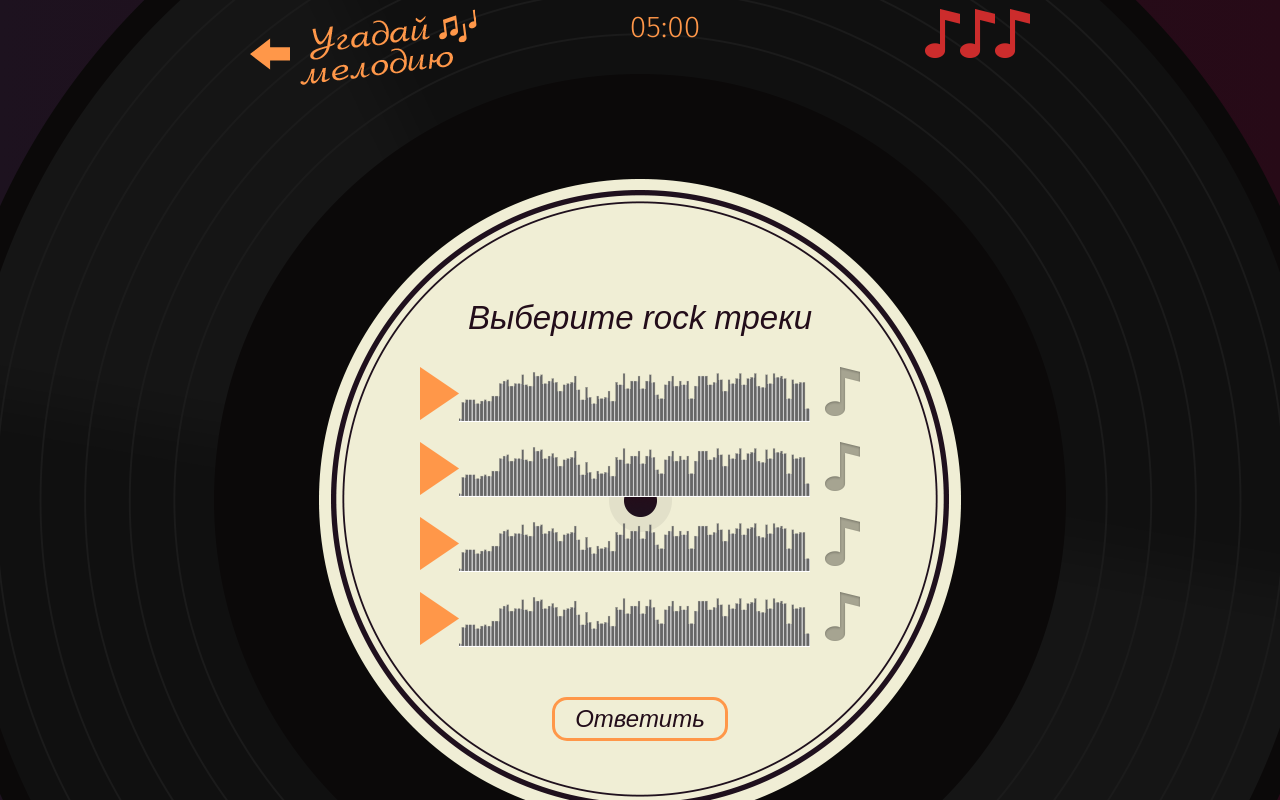
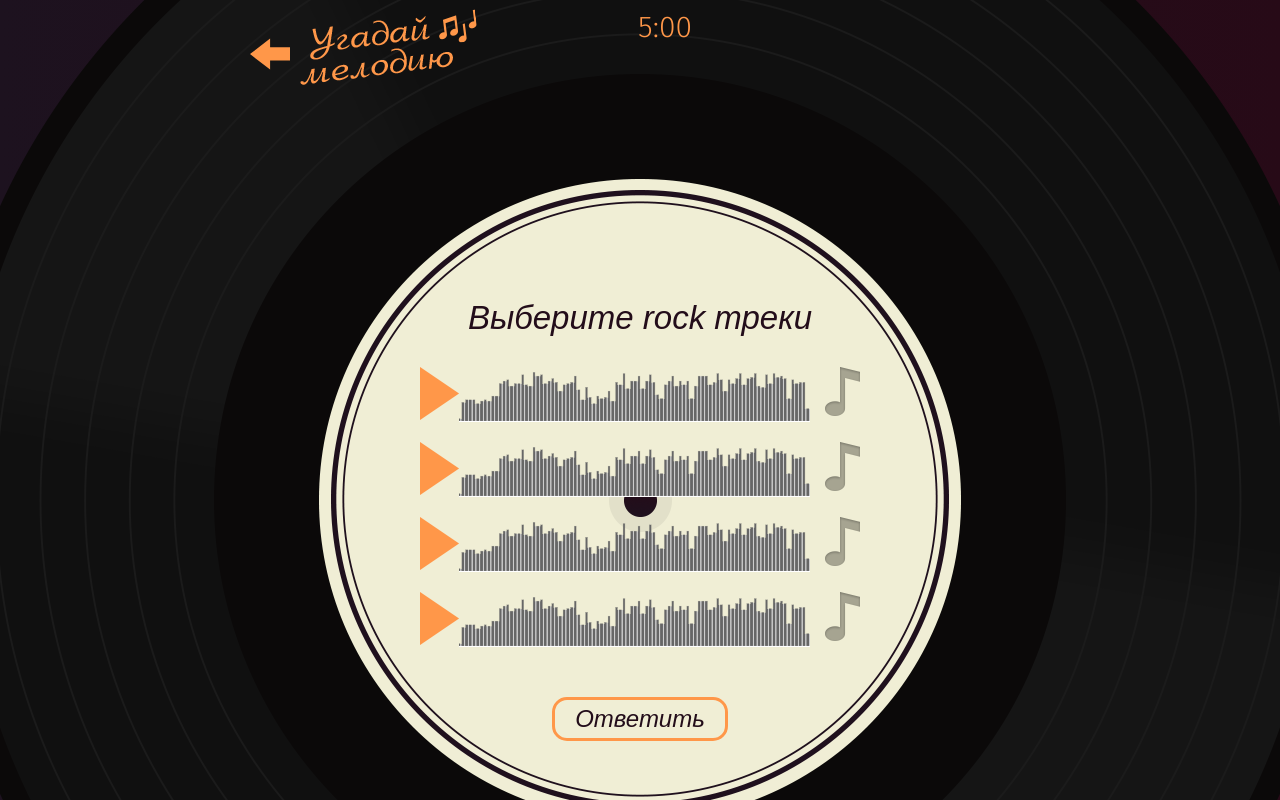
Before and after one commit to Ha4imon/guess-melody, a React app: page / in a window 1280 px wide. Both pictures are taken after a click on the button "Начать игру". Shown: the top 800 px of the page. Built offline with nearby package versions, Linux system fonts and the light colour scheme.

Commit message:
Логика ошибок

```diff
--- a/src/components/app/app.jsx
+++ b/src/components/app/app.jsx
@@ -6,6 +6,8 @@ import {ActionCreator} from "../../reducer";
 import {WelcomeScreen} from "../welcome-screen/welcome-screen.jsx";
 import {GameGenre} from "../game-genre/game-genre.jsx";
 import {GameArtist} from "../game-artist/game-artist.jsx";
+import {Mistakes} from "../mistakes/mistakes.jsx";
+import {Timer} from '../timer/timer.jsx';
 
 class App extends PureComponent {
   constructor(props) {
@@ -19,22 +21,26 @@ class App extends PureComponent {
   }
 
   _getScreen(props) {
-    const {step, onWelcomeScreenClick, onUserAnswer} = props;
+    const {
+      step,
+      onWelcomeScreenClick,
+      onUserAnswer,
+      mistakes,
+      gameQuestions,
+      time,
+    } = props;
 
     if (step === -1) {
-      const {gameTime, gameMistakes} = props;
-
       return (
         <WelcomeScreen
           key={step}
-          time={gameTime}
-          mistakes={gameMistakes}
+          time={time}
+          mistakes={mistakes}
           onStartButtonClick={onWelcomeScreenClick}
         />
       );
     }
 
-    const {gameQuestions, mistakes, gameMistakes} = props;
     const currentQuestion = gameQuestions[step];
 
     switch (currentQuestion.type) {
@@ -44,9 +50,12 @@ class App extends PureComponent {
             key={step}
             question={gameQuestions[step]}
             onAnswer={(userAnswer, question) => {
-              onUserAnswer(userAnswer, question, mistakes, gameMistakes);
+              onUserAnswer(userAnswer, question, mistakes);
             }}
-          />
+          >
+            <Timer time={time}/>
+            <Mistakes count={mistakes} />
+          </GameGenre>
         );
       case `artist`:
         return (
@@ -54,9 +63,12 @@ class App extends PureComponent {
             key={step}
             question={gameQuestions[step]}
             onAnswer={(userAnswer, question) => {
-              onUserAnswer(userAnswer, question, mistakes, gameMistakes);
+              onUserAnswer(userAnswer, question, mistakes);
             }}
-          />
+          >
+            <Timer time={time}/>
+            <Mistakes count={mistakes} />
+          </GameArtist>
         );
     }
 
@@ -67,10 +79,9 @@ class App extends PureComponent {
 App.propTypes = {
   step: PropTypes.number.isRequired,
   mistakes: PropTypes.number.isRequired,
+  time: PropTypes.number.isRequired,
   onWelcomeScreenClick: PropTypes.func.isRequired,
   onUserAnswer: PropTypes.func.isRequired,
-  gameTime: PropTypes.number.isRequired,
-  gameMistakes: PropTypes.number.isRequired,
   gameQuestions: PropTypes.arrayOf(
       PropTypes.oneOfType([
         PropTypes.exact({
@@ -103,7 +114,11 @@ App.propTypes = {
 };
 
 const mapStateToProps = (state, ownProps) =>
-  Object.assign({}, ownProps, {step: state.step, mistakes: state.mistakes});
+  Object.assign({}, ownProps, {
+    step: state.step,
+    mistakes: state.mistakes,
+    time: state.time,
+  });
 
 const mapDispatchToProps = (dispatch) => ({
   onWelcomeScreenClick: () => dispatch(ActionCreator.incrementStep()),
--- a/src/components/game-artist/game-artist.jsx
+++ b/src/components/game-artist/game-artist.jsx
@@ -12,7 +12,7 @@ class GameArtist extends PureComponent {
   }
 
   render() {
-    const {question, onAnswer} = this.props;
+    const {question, onAnswer, children} = this.props;
 
     return (
       <section className="game game--artist">
@@ -26,17 +26,7 @@ class GameArtist extends PureComponent {
             />
           </a>
 
-          <div className="timer__value" xmlns="http://www.w3.org/1999/xhtml">
-            <span className="timer__mins">05</span>
-            <span className="timer__dots">:</span>
-            <span className="timer__secs">00</span>
-          </div>
-
-          <div className="game__mistakes">
-            <div className="wrong"></div>
-            <div className="wrong"></div>
-            <div className="wrong"></div>
-          </div>
+          {children}
         </header>
 
         <section className="game__screen">
@@ -91,6 +81,7 @@ class GameArtist extends PureComponent {
 }
 
 GameArtist.propTypes = {
+  children: PropTypes.element.isRequired,
   onAnswer: PropTypes.func.isRequired,
   question: PropTypes.exact({
     type: PropTypes.oneOf([`artist`]),
--- a/src/components/game-genre/game-genre.jsx
+++ b/src/components/game-genre/game-genre.jsx
@@ -17,7 +17,7 @@ class GameGenre extends PureComponent {
   }
 
   render() {
-    const {question} = this.props;
+    const {question, children} = this.props;
 
     return (
       <section className="game game--genre">
@@ -31,17 +31,7 @@ class GameGenre extends PureComponent {
             />
           </a>
 
-          <div className="timer__value" xmlns="http://www.w3.org/1999/xhtml">
-            <span className="timer__mins">05</span>
-            <span className="timer__dots">:</span>
-            <span className="timer__secs">00</span>
-          </div>
-
-          <div className="game__mistakes">
-            <div className="wrong"></div>
-            <div className="wrong"></div>
-            <div className="wrong"></div>
-          </div>
+          {children}
         </header>
 
         <section className="game__screen">
@@ -113,6 +103,7 @@ class GameGenre extends PureComponent {
 }
 
 GameGenre.propTypes = {
+  children: PropTypes.element.isRequired,
   onAnswer: PropTypes.func.isRequired,
   question: PropTypes.exact({
     type: PropTypes.oneOf([`genre`]),
--- /dev/null
+++ b/src/components/mistakes/mistakes.jsx
@@ -0,0 +1,24 @@
+import React from "react";
+import PropTypes from "prop-types";
+
+const Mistakes = (props) => {
+  const {count} = props;
+
+  const mistakes = new Array(count).fill(``);
+
+  return (
+    <div className="game__mistakes">
+      {mistakes.map((it, i) => (
+        <div key={`mistake-${i}`} className="wrong" />
+      ))}
+      {/* <div className="wrong"></div> */}
+      {/* <div className="wrong"></div> */}
+    </div>
+  );
+};
+
+Mistakes.propTypes = {
+  count: PropTypes.number.isRequired,
+};
+
+export {Mistakes};
--- /dev/null
+++ b/src/components/timer/timer.jsx
@@ -0,0 +1,20 @@
+import React from "react";
+import PropTypes from 'prop-types';
+
+const Timer = (props) => {
+  const {time} = props;
+
+  return (
+    <div className="timer__value" xmlns="http://www.w3.org/1999/xhtml">
+      <span className="timer__mins">{time}</span>
+      <span className="timer__dots">:</span>
+      <span className="timer__secs">00</span>
+    </div>
+  );
+};
+
+Timer.PropTypes = {
+  time: PropTypes.number.isRequired,
+};
+
+export {Timer};
--- a/src/index.js
+++ b/src/index.js
@@ -4,18 +4,15 @@ import React from "react";
 import ReactDOM from "react-dom";
 
 import App from "./components/app/app.jsx";
-import {gameSettings, questions} from "mocks/questions";
+import {questions} from "mocks/questions";
 import {reducer} from "./reducer";
 
 const init = () => {
-  const {time: gameTime, mistakes: gameMistakes} = gameSettings;
   const store = createStore(reducer);
 
   ReactDOM.render(
       <Provider store={store}>
         <App
-          gameTime={gameTime}
-          gameMistakes={gameMistakes}
           gameQuestions={questions}
         />
       </Provider>,
--- a/src/mocks/questions.js
+++ b/src/mocks/questions.js
@@ -1,8 +1,3 @@
-const gameSettings = {
-  mistakes: 3,
-  time: 5
-};
-
 const questions = [
   {
     type: `genre`,
@@ -108,4 +103,4 @@ const questions = [
   }
 ];
 
-export {gameSettings, questions};
+export {questions};
--- a/src/reducer.js
+++ b/src/reducer.js
@@ -42,6 +42,7 @@ const ActionCreator = {
 const initialState = {
   step: -1,
   mistakes: 0,
+  time: 5,
 };
 
 const reducer = (state = initialState, action) => {
```
